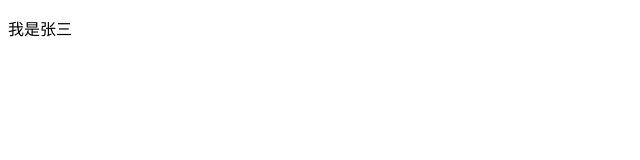
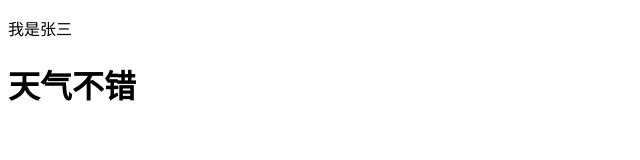
Before and after one commit to vivianlet/demo0309, a plain HTML site: page index2.html in a window 1280 px wide. Shown: the whole page, without its empty margins (0-640 px from the left). Drawn offline with Linux system fonts and the light colour scheme.

Commit message:
修改了index2.html

```diff
--- a/index2.html
+++ b/index2.html
@@ -7,5 +7,6 @@
 </head>
 <body>
     <p>我是张三</p>
+    <h1>  天气不错</h1>
 </body>
 </html>
```
